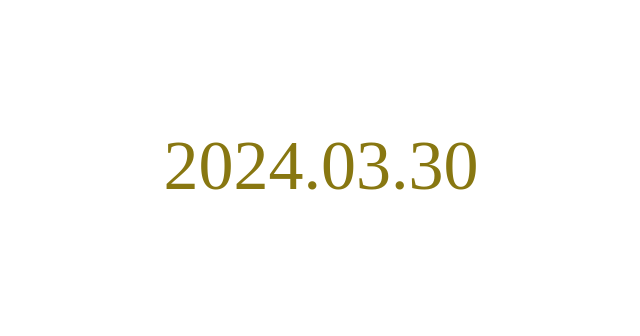
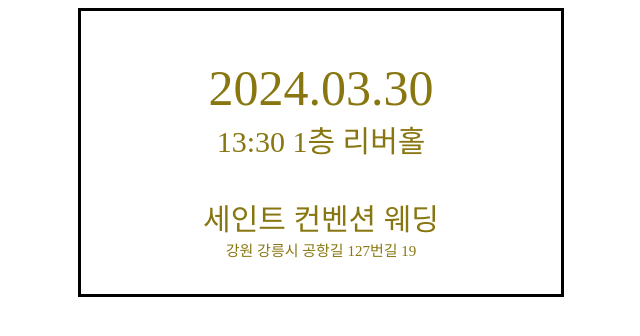
Before and after one commit to PanRuyal/PanRuyal.github.io, a website: page pages/cert.html in a window 1280 px wide. Shown: the whole page, without its empty margins (319-959 px from the left). Drawn offline with Linux system fonts and the light colour scheme.

Commit message:
try certification

```diff
--- a/pages/cert.css
+++ b/pages/cert.css
@@ -1,7 +1,39 @@
+* {
+    font-size: 24px;
+}
+
+body {
+    text-align: center;
+}
+
+div {
+    color: #871;
+    font-size: 30px;
+    text-align: center;
+    font-weight: 300;
+}
+
+.main {
+    display: flexbox;
+    width: 20rem;
+    border: 3px solid #000;
+    text-align: center;
+    margin: 0 auto;
+}
+
 .date {
-    color: #871;
-    font-size: 70px;
-    font-style: bold;
-    text-align: center;
     margin-top: 10%;
+    font-size: 50px;
 }
+
+.time {
+    margin: 0;
+}
+
+.address {
+    font-size: 15px;
+}
+
+.location {
+    font-weight: 500;
+}
--- a/pages/cert.html
+++ b/pages/cert.html
@@ -7,6 +7,13 @@
         <link rel="stylesheet" href="./cert.css">
     </head>
     <body>
+        <div class="main">
             <div class="date">2024.03.30</div>
+            <div class="time">13:30 1층 리버홀</div>
+            <img src="" alt="" class="flower">
+            <div class="location">세인트 컨벤션 웨딩</div>
+            <div class="address">강원 강릉시 공항길 127번길 19</div>
+            <img src="" alt="" class="map">
+        </div>
     </body>
 </html>
```
Also changed, not shown: .prettierrc.json. Lines whose indentation alone changed are shown as unchanged.
